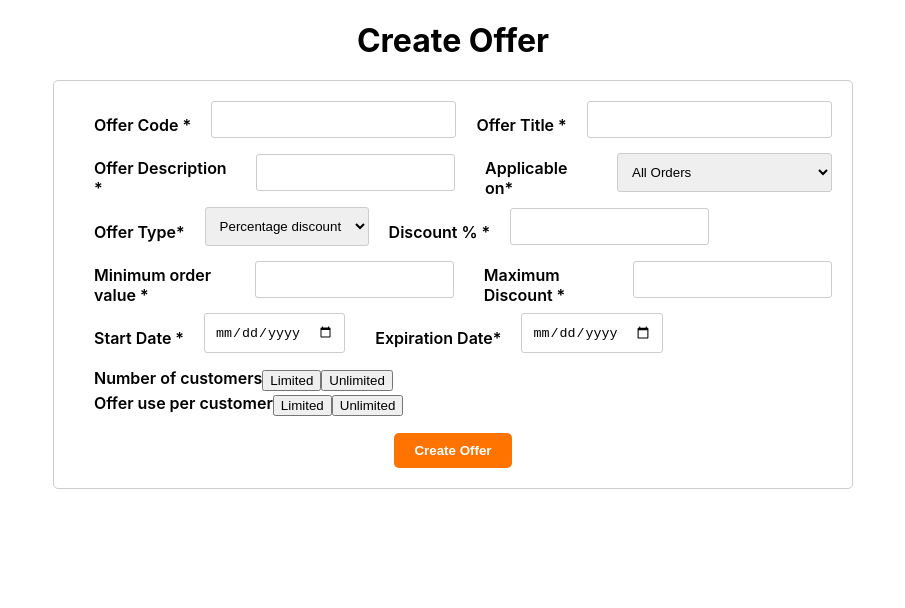
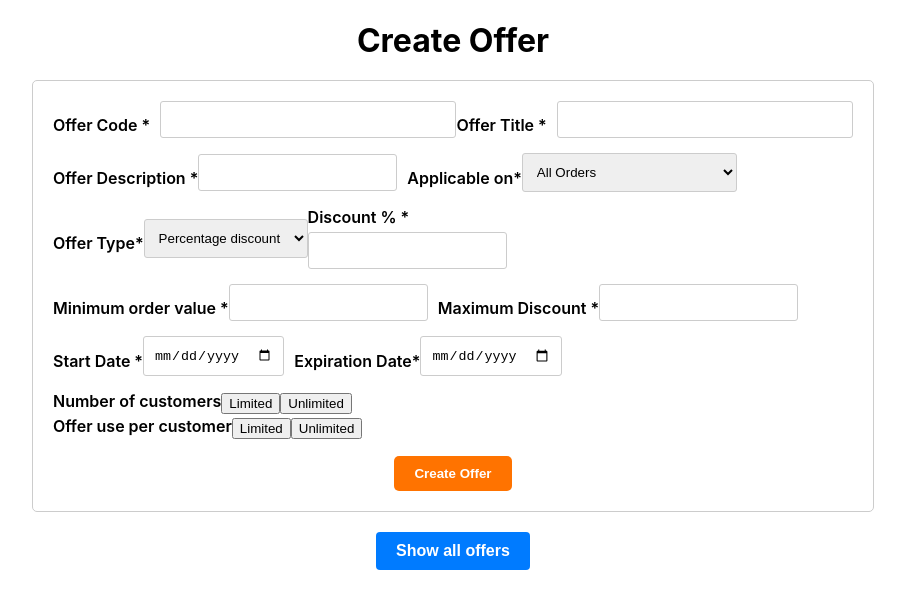
Before and after one commit to anooja62/Offer-App-Frontend, a React (Create React App) app: page / in a window 1280 px wide. Shown: the top 608 px of the page, without its empty margins (187-1092 px from the left). Built offline with nearby package versions, Linux system fonts and the light colour scheme.

Commit message:
canvas added

```diff
--- a/src/App.css
+++ b/src/App.css
@@ -2,7 +2,7 @@
 
 .App {
   margin: 0 auto;
-  max-width: 800px;
+
 }
 
 h1 {
@@ -14,13 +14,15 @@ form {
   border: 1px solid #ccc;
   padding: 20px;
   border-radius: 5px;
+  max-width: 800px;
+  margin: 0 auto;
 }
+
 
 label {
   display: block;
   margin-bottom: 5px;
   font-weight: 600;
-  margin-left: 20px;
 }
 
 input[type="text"],
@@ -32,7 +34,6 @@ select {
   border: 1px solid #ccc;
   border-radius: 3px;
   box-sizing: border-box;
-  margin-left: 20px;
 }
 
 input[type="radio"] {
@@ -74,7 +75,51 @@ button[type="submit"]:hover {
 }
 
 .input-group__label {
-  margin-left: 20px;
+  margin-left: 0;
+}
+.btn__show__offers {
+  background-color: #007bff;
+  border: none;
+  border-radius: 4px;
+  color: #fff;
+  cursor: pointer;
+  font-size: 16px;
+  font-weight: bold;
+  padding: 10px 20px;
+
+  display: block;
+  margin: 20px auto 0;
+  text-align: center;
+  transition: background-color 0.3s ease;
+
+}
+
+.btn__show__offers:hover {
+  background-color: #0062cc;
+}
+.offers {
+  display: flex;
+  flex-wrap: wrap;
+}
+
+.offer {
+  display: flex;
+  flex-direction: column;
+  align-items: center;
+  margin: 10px auto;
+}
+
+
+.offer img {
+  width: 500px;
+  height: auto;
+}
+.offer-canvas {
+  display: block;
+  width: 100%;
+  height: auto;
+  border: 1px solid #ccc;
+  color: black;
 }
 
 @media only screen and (max-width: 600px) {
@@ -97,7 +142,6 @@ button[type="submit"]:hover {
     margin-left: 20px;
   }
 
-
   .input-group__label {
     margin-left: 0;
     margin-bottom: 5px;
--- a/src/App.js
+++ b/src/App.js
@@ -1,18 +1,22 @@
 /** @format */
 
-import React, { useRef, useState } from "react";
+import React, { useRef, useState, useEffect } from "react";
 import "./App.css";
 import axios from "./axios";
 import Button from "react-bootstrap/Button";
 import ButtonGroup from "react-bootstrap/ButtonGroup";
+import Offerimg from "../src/assets/OfferBase.png";
 function App() {
+  const [offers, setOffers] = useState([]);
+
+  const canvasRef = useRef(null);
   const [numberOfCustomers, setNumberOfCustomers] = useState("unlimited");
   const [usagePerCustomer, setUsagePerCustomer] = useState("unlimited");
-
+  const [discountType, setDiscountType] = useState("null");
+  const [showDiscountInput, setShowDiscountInput] = useState(true);
   const OfferCodeRef = useRef();
   const OfferTitleRef = useRef();
   const OfferDescriptionRef = useRef();
-  const OfferTypeRef = useRef();
   const OfferDiscountperRef = useRef();
   const OfferApplicableRef = useRef();
   const MinOrderValueRef = useRef();
@@ -33,13 +37,23 @@ function App() {
 
     setUsagePerCustomer(buttonValue);
   };
+  const handleDiscountTypeChange = (e) => {
+    const type = e.target.value;
+    setDiscountType(type);
+
+    if (type !== "percentage") {
+      setShowDiscountInput(false);
+    } else {
+      setShowDiscountInput(true);
+    }
+  };
   const handleClick = async (e) => {
     e.preventDefault();
     const offer = {
       offerCode: OfferCodeRef.current.value,
       offerTitle: OfferTitleRef.current.value,
       offerDescription: OfferDescriptionRef.current.value,
-      offerType: OfferTypeRef.current.value,
+      offerType: discountType,
       discountPercentage: OfferDiscountperRef.current.value,
       applicableOn: OfferApplicableRef.current.value,
       minOrderValue: MinOrderValueRef.current.value,
@@ -48,7 +62,7 @@ function App() {
       expirationDate: ExpirationDateRef.current.value,
       numberOfCustomers: numberOfCustomers,
       totalCustomers: TotalCustomersRef.current.value,
-      usePerCustomers:usagePerCustomer,
+      usePerCustomers: usagePerCustomer,
       usagePerCustomers: UsagePerCustomerRef.current.value,
     };
 
@@ -58,6 +72,62 @@ function App() {
       console.log(err);
     }
   };
+  const getAllOffers = async () => {
+    try {
+      const response = await axios.get("/all-offers");
+      setOffers(response.data);
+    } catch (err) {
+      console.log(err);
+    }
+  };
+  function OfferCanvas({ offer }) {
+    const canvasRef = useRef(null);
+    useEffect(() => {
+      if (!canvasRef.current) {
+        return;
+      }
+
+      const canvas = canvasRef.current;
+      const ctx = canvas.getContext("2d");
+      const img = new Image();
+
+      img.onload = function () {
+        ctx.drawImage(img, 0, 0, canvas.width, canvas.height);
+
+        const boxWidth = canvas.width / 2;
+        const boxHeight = 40;
+        const boxX = (canvas.width / 2) - (boxWidth / 2) - 20;
+        const boxY = canvas.height / 2 - boxHeight / 2 - 10;
+
+
+        ctx.shadowOffsetX = 2;
+        ctx.shadowOffsetY = 2;
+        ctx.shadowBlur = 5;
+        ctx.shadowColor = "rgba(0, 0, 0, 0.3)";
+        ctx.fillStyle = "#FF7B5F";
+        ctx.roundRect(boxX, boxY, boxWidth, boxHeight, 20);
+        ctx.fill();
+
+
+        ctx.font = "bold 20px Arial";
+        ctx.fillStyle = "#fff";
+        ctx.textAlign = "center";
+        ctx.fillText(offer.offerCode, canvas.width / 2, canvas.height / 2);
+      };
+
+      img.src = Offerimg;
+    }, []);
+
+
+    return (
+      <canvas
+        ref={canvasRef}
+        id={`offerCanvas${offer._id}`}
+        className='offer-canvas'
+      />
+    );
+  }
+
   return (
     <div className='App'>
       <h1>Create Offer</h1>
@@ -91,8 +161,7 @@ function App() {
               maxLength={140}
               style={{ marginRight: "10px" }}
               ref={OfferDescriptionRef}
-          ></input>
-
+            />
             <label className='input-group__label'>Applicable on*</label>
             <select ref={OfferApplicableRef}>
               <option> All Orders</option>
@@ -101,25 +170,35 @@ function App() {
             </select>
           </div>
         </div>
+
         <div className='form__input'>
           <div className='input-group'>
             <label className='input-group__label'>Offer Type*</label>
-            <select ref={OfferTypeRef} required>
-              <option> Percentage discount</option>
-              <option> Flat discount</option>
-              <option> Free Gift</option>
+            <select
+              value={discountType}
+              required
+              onChange={handleDiscountTypeChange}
+            >
+              <option value='percentage'>Percentage discount</option>
+              <option value='flat'>Flat discount</option>
+              <option value='gift'>Free Gift</option>
             </select>
 
+            <div>
+              {showDiscountInput && (
+                <>
                   <label className='input-group__label'>Discount % *</label>
                   <input
                     type='text'
                     style={{ marginRight: "10px" }}
                     required
                     ref={OfferDiscountperRef}
-            ></input>
+                  />
+                </>
+              )}
             </div>
           </div>
-
+        </div>
 
         <div className='form__input'>
           <div className='input-group'>
@@ -130,11 +209,12 @@ function App() {
               required
               min='0'
               ref={MinOrderValueRef}
-            ></input>
+            />
             <label className='input-group__label'>Maximum Discount *</label>
-            <input type='number' required ref={MaxDiscountRef} min='0'></input>
+            <input type='number' required ref={MaxDiscountRef} min='0' />
           </div>
         </div>
+
         <div className='form__input'>
           <div className='input-group'>
             <label className='input-group__label'>Start Date *</label>
@@ -143,11 +223,12 @@ function App() {
               style={{ marginRight: "10px" }}
               required
               ref={StartDateRef}
-            ></input>
+            />
             <label className='input-group__label'>Expiration Date*</label>
-            <input type='date' ref={ExpirationDateRef}></input>
+            <input type='date' ref={ExpirationDateRef} />
           </div>
         </div>
+
         <div className='form__input'>
           <div className='input-group'>
             <label className='input-group__label'>Number of customers </label>
@@ -170,7 +251,7 @@ function App() {
             {numberOfCustomers === "limited" && (
               <>
                 <label className='input-group__label'>Total customers</label>
-                <input type='number'  ref={TotalCustomersRef}></input>
+                <input type='number' ref={TotalCustomersRef}></input>
               </>
             )}
           </div>
@@ -210,6 +291,16 @@ function App() {
           </button>
         </div>
       </form>
+      <button className='btn__show__offers' onClick={getAllOffers}>
+        Show all offers
+      </button>
+      <div className='offers'>
+        {offers.map((offer) => (
+          <div key={offer._id} className='offer'>
+            <OfferCanvas offer={offer} offerImgSrc={Offerimg} />
+          </div>
+        ))}
+      </div>
     </div>
   );
 }
```
Also changed, not shown: src/assets/OfferBase.png (added). Lines whose indentation alone changed are shown as unchanged.
